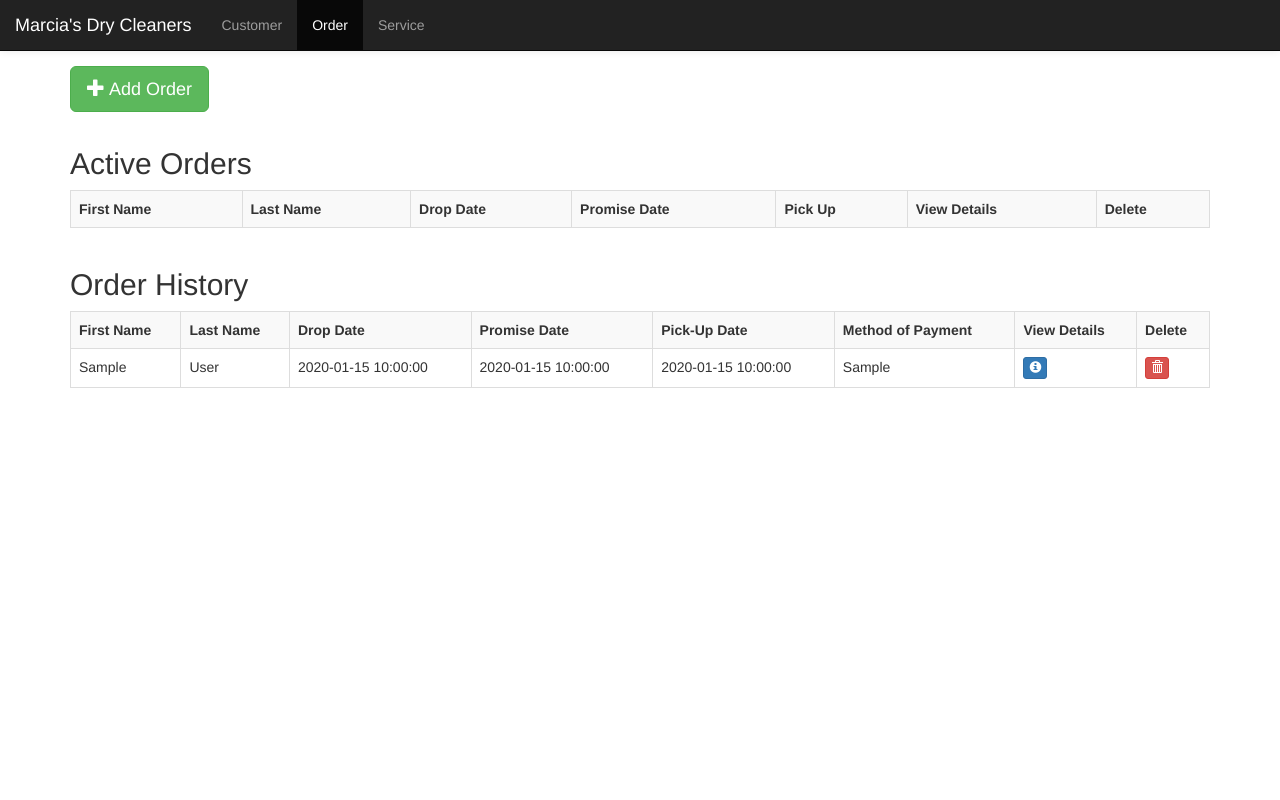
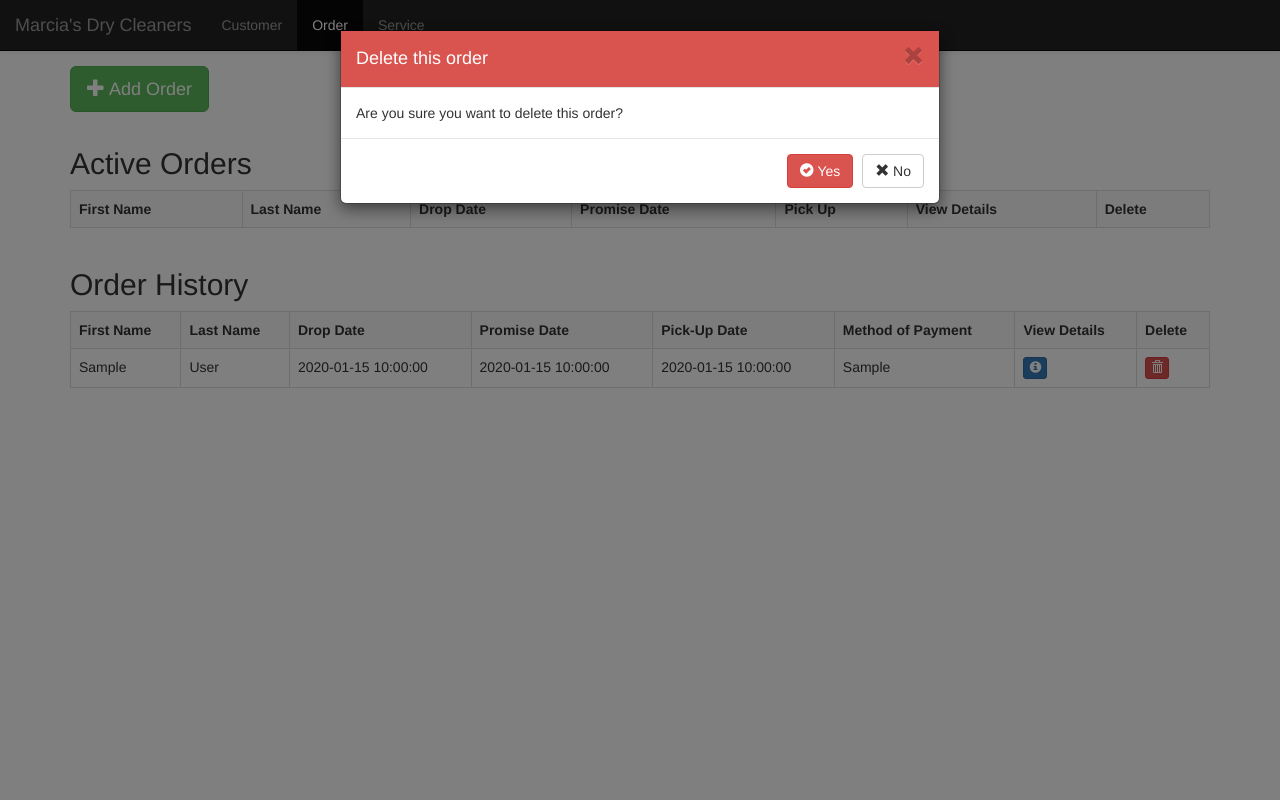
Before and after one commit to JoshHumpherys/COS300-Database-Project, a PHP site: page /order.php in a window 1280 px wide, after a click that opens the changed part. Run offline with PHP 8.4, Linux system fonts and the light colour scheme; tables that the repository leaves empty hold one stand-in row (values such as "Sample post"); lists and menus that the app fills with data are empty.

Commit message:
Add delete functionality on order page

```diff
--- a/order.php
+++ b/order.php
@@ -33,6 +33,19 @@
                 }
                 if(isset($_POST['add_confirm_button_name'])) {
                     // TODO write query
+                }
+                if(isset($_POST['delete_confirm_button_name'])) {
+                    if($mysqli->query("DELETE FROM `order` WHERE OrderID = '".$_POST['delete_confirm_button_name']."'")) {
+                        echo '
+                        <div class="alert alert-success">
+                              <strong>Success!</strong> Order deleted successfully.
+                        </div>';
+                    } else {
+                        echo '
+                        <div class="alert alert-danger">
+                              <strong>Error!</strong> Failed to delete order.
+                        </div>';
+                    };
                 }
 
                 $columns = "order.CustomerID, OrderID, FirstName, LastName, DropDate, PromiseDate, PickupDate";
@@ -173,74 +186,31 @@
             ?>
         </table>
     </div>
-    <!--
-<?php require "connect.php"; ?>
-<?php
-$mysqli = new mysqli($host, $user, $pass, $db);
-$query1 = "select serviceid, description
-            from service";
-$services=$mysqli->query($query1);
-?>
-    <form action="order.php" method="post">
-        <H1>Add Order</H1>
-
-        First Name: <input type="text" , name="FirstName" size="35">
-        Last Name: <input type="text" , name="LastName" , size="35">
-
-        <?php
-        $select= 'Service: <select name="action_type">';
-        while($rs=mysqli_fetch_array($services)){
-            $select.='<option value="'.$rs[0].'">'.$rs[1].'</option>';
-        }
-        $select.='</select>';
-        echo $select;
-        ?>
-        Type Of Payment: <select name="payment_type">
-            <option value="Credit">Credit</option>
-            <option value="Debit">Debit</option>
-            <option value="Cash">Cash</option>
-            <option value="Check">Check</option>
-        </select>
-        <input type="submit" , name="addOrder" , value="Add">
-    </form>
-    <?php
-
-
-    if (mysqli_connect_errno()) {
-        die("Unable to connect!");
-    }
-    if(isset($_POST["addOrder"])){
-        $firstName=$_POST["FirstName"];
-        $lastName=$_POST["LastName"];
-        $service=$_POST["action_type"];
-        $payment=$_POST["payment_type"];
-        date_default_timezone_set("America/New_York");
-        $cur_date=date('Y-m-d-h');
-        $query2 = "SELECT customerID
-                    FROM customer
-                    WHERE FirstName = '".$firstName."'
-                    and LastName = '".$lastName."'";
-        $result = $mysqli->query($query2);
-        $query3 ="Select hoursrequired
-                from service
-                where serviceid = '".$service."'";
-        $result2 = $mysqli->query($query3);
-        $hourstoadd =$result2->fetch_array();
-        $addedTime=$hourstoadd[0]+date('h');
-        $promisedtime=new DateTime($cur_date);
-        $promisedtime->add(new DateInterval('PT'.$addedTime.'H'));
-        $promisedate=$promisedtime->format('Y-m-d-h');
-        if(!($row = $result->fetch_array())){
-            echo 'Customer does not exist. Please go to customer tab and make an account';
-        }
-        else{
-            $customerID = $row[0];
-            $query4 = "insert into `order`(dropdate, promisedate, methodofPayment,customerID) values('$cur_date','$promisedate','$payment','.$customerID.');";
-            $mysqli->query($query4);
-        }
-    }
-    ?>
-    -->
+    <div class="modal fade" id="delete" tabindex="-1" role="dialog" aria-labelledby="delete" aria-hidden="true">
+        <div class="modal-dialog">
+            <div class="modal-content">
+                <div class="modal-header" style="background-color:#d9534f; color:#fff;">
+                    <button type="button" class="close" data-dismiss="modal" aria-hidden="true">
+                        <span class="glyphicon glyphicon-remove" aria-hidden="true"></span>
+                    </button>
+                    <h4 class="modal-title custom_align" id="delete_phone_modal_heading">Delete this order</h4>
+                </div>
+                <div class="modal-body">
+                    <div>Are you sure you want to delete this order?</div>
+                </div>
+                <div class="modal-footer">
+                    <form method="post" action="order.php">
+                        <button id="delete_confirm_button" name="delete_confirm_button_name" type="submit" class="btn btn-danger">
+                            <span class="glyphicon glyphicon-ok-sign"></span> Yes
+                        </button>
+                        <button type="button" class="btn btn-default" data-dismiss="modal">
+                            <span class="glyphicon glyphicon-remove"></span> No
+                        </button>
+                    </form>
+                </div>
+            </div>
+        </div>
+    </div>
 </div>
 </body>
 </html>
```
